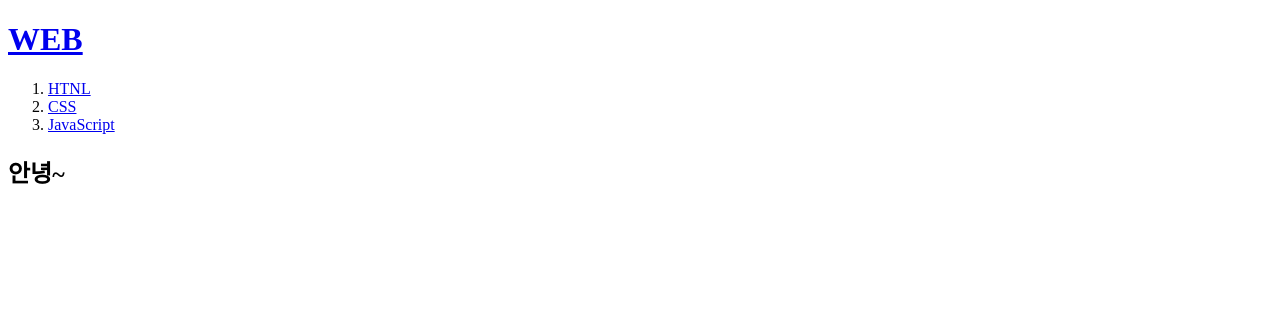
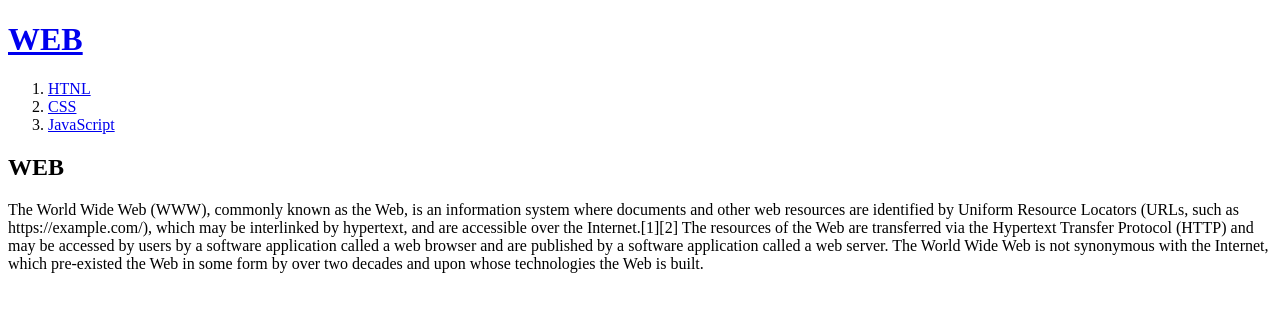
Before and after one commit to Jucklet/Web1, a plain HTML site: page index.html in a window 1280 px wide. Drawn offline with Linux system fonts and the light colour scheme.

Commit message:
Update index.html

```diff
--- a/index.html
+++ b/index.html
@@ -12,6 +12,7 @@
     <li><a href="2.html">CSS</a></li>
     <li><a href="3.html">JavaScript</a></li>
   </ol>
-  <h2>안녕~</h2>
+  <h2>WEB</h2>
+  <p>The World Wide Web (WWW), commonly known as the Web, is an information system where documents and other web resources are identified by Uniform Resource Locators (URLs, such as https://example.com/), which may be interlinked by hypertext, and are accessible over the Internet.[1][2] The resources of the Web are transferred via the Hypertext Transfer Protocol (HTTP) and may be accessed by users by a software application called a web browser and are published by a software application called a web server. The World Wide Web is not synonymous with the Internet, which pre-existed the Web in some form by over two decades and upon whose technologies the Web is built.</p>
 </body>
 </html>
```
